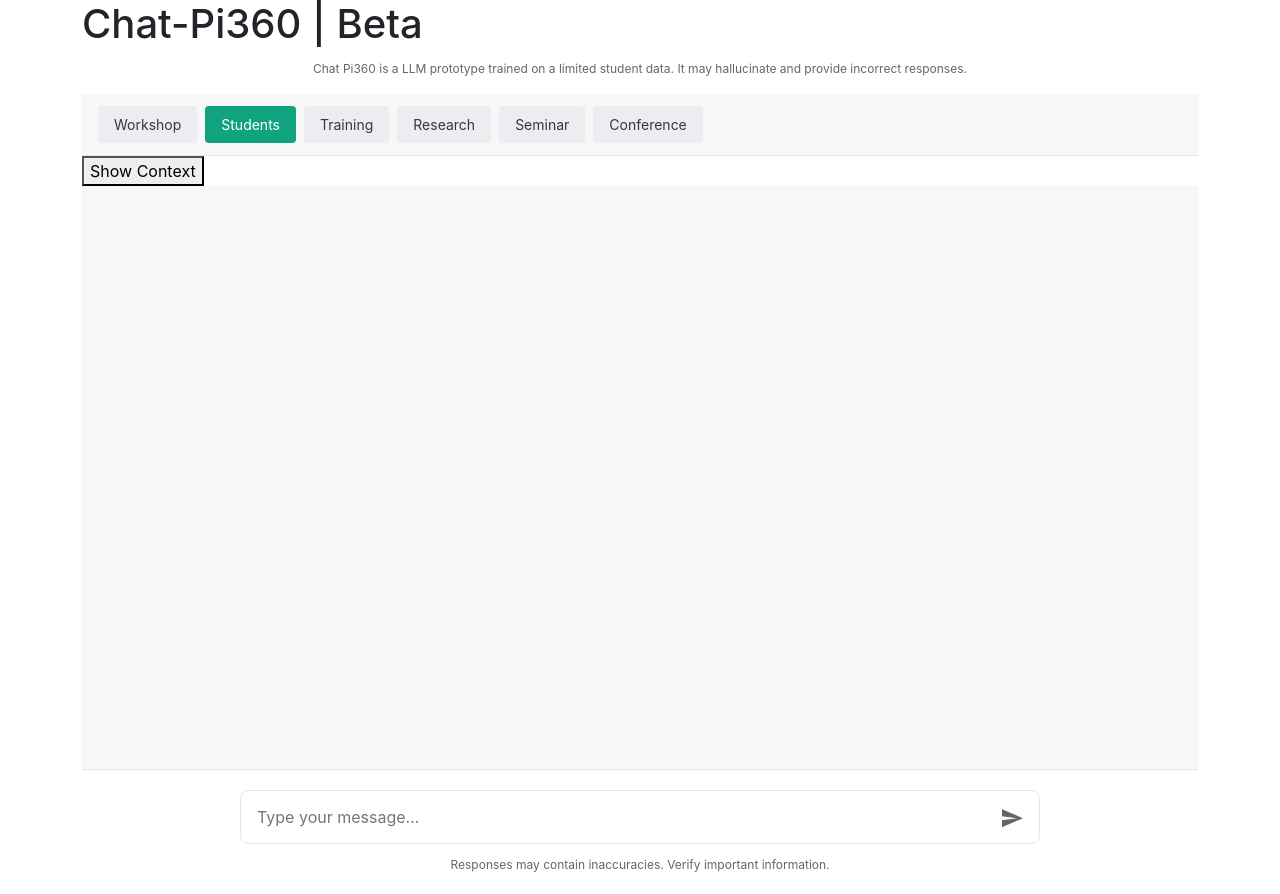
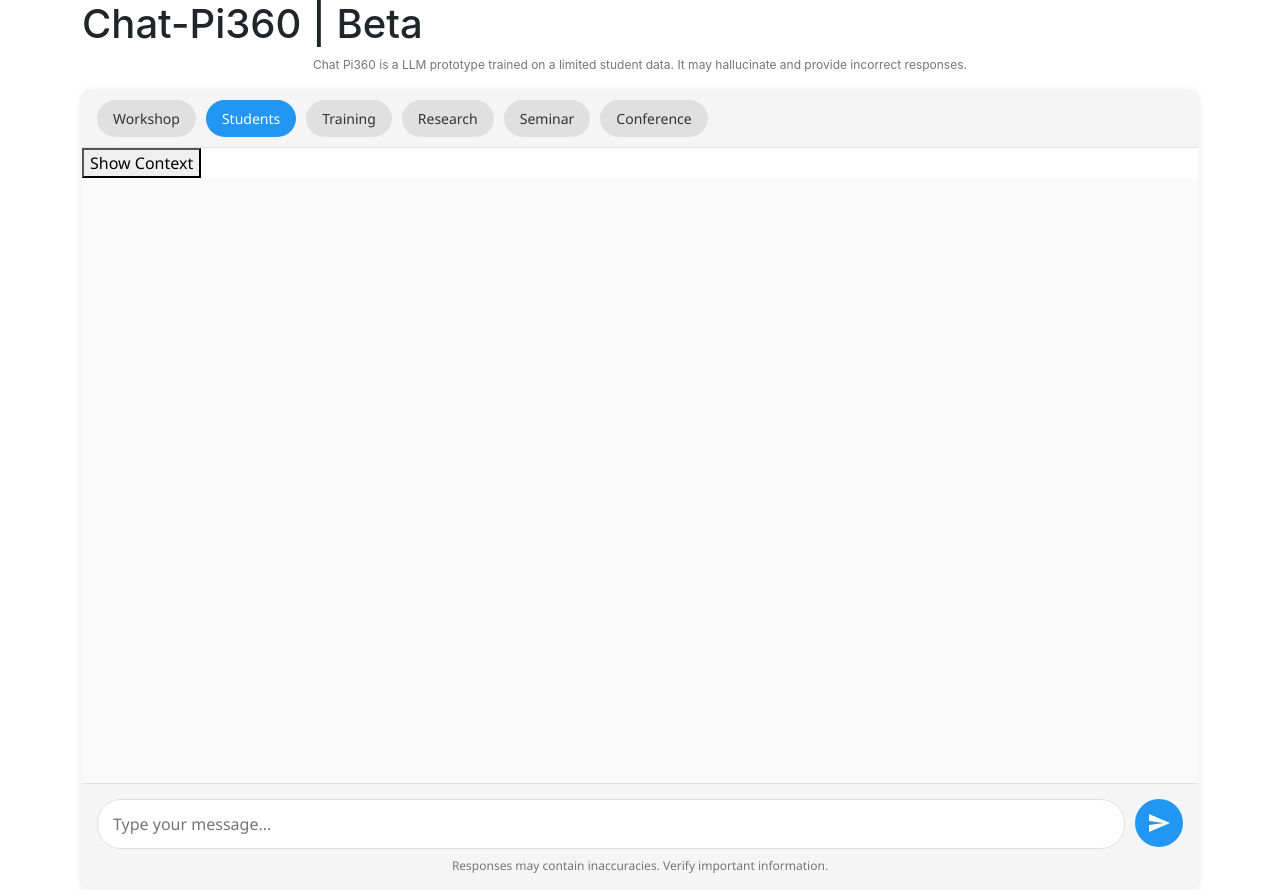
Before and after one commit to Thevanshgupta/pipeline-pi360-llm-dynamic-rag, a React (Create React App) app in the folder pi360-llm-v2/: page / in a window 1280 px wide. Built offline with nearby package versions, Linux system fonts and the light colour scheme; the HTML template or start-up script is replaced by a standard one.

Commit message:
Refactor Chatbot styles for improved layout and error handling

```diff
--- a/pi360-llm-v2/src/Chatbot.css
+++ b/pi360-llm-v2/src/Chatbot.css
@@ -1,181 +1,323 @@
-/* Chatbot.css */
+/* Base styles */
 .chatbot-container {
   display: flex;
   flex-direction: column;
   height: 100vh;
+  max-width: 1200px;
+  margin: 0 auto;
   background: #ffffff;
-  font-family: -apple-system, BlinkMacSystemFont, "Segoe UI", Roboto, Oxygen,
-    Ubuntu, Cantarell, sans-serif;
+  border-radius: 8px;
+  box-shadow: 0 2px 10px rgba(0, 0, 0, 0.1);
+  overflow: hidden;
+  font-family: 'Segoe UI', Tahoma, Geneva, Verdana, sans-serif;
 }
 
+/* Section selector */
 .section-selector {
   display: flex;
-  gap: 8px;
-  padding: 12px 16px;
-  background: #f7f7f8;
-  border-bottom: 1px solid #e5e5e5;
+  padding: 10px;
+  background: #f5f5f5;
+  border-bottom: 1px solid #e0e0e0;
+  overflow-x: auto;
 }
 
 .section-selector button {
   padding: 8px 16px;
+  margin: 0 5px;
   border: none;
-  border-radius: 4px;
-  background: #ececf1;
-  color: #353740;
+  border-radius: 20px;
+  background: #e0e0e0;
+  color: #333;
+  cursor: pointer;
   font-size: 14px;
-  cursor: pointer;
-  transition: all 0.2s ease;
+  white-space: nowrap;
 }
 
 .section-selector button.active {
-  background: #10a37f;
+  background: #2196f3;
   color: white;
 }
 
+/* Error handling */
+.error-banner {
+  background: #ffebee;
+  color: #c62828;
+  padding: 10px 15px;
+  border-radius: 4px;
+  margin: 10px;
+  display: flex;
+  justify-content: space-between;
+  align-items: center;
+}
+
+.error-banner button {
+  background: none;
+  border: none;
+  color: #c62828;
+  font-size: 18px;
+  cursor: pointer;
+}
+
+/* Context controls */
+.context-controls {
+  display: flex;
+  gap: 10px;
+  padding: 0 10px 10px;
+}
+
+.context-toggle, .clear-context {
+  padding: 8px 12px;
+  border-radius: 4px;
+  border: none;
+  cursor: pointer;
+  font-size: 14px;
+}
+
+.context-toggle {
+  background: #e3f2fd;
+  color: #1565c0;
+}
+
+.clear-context {
+  background: #ffebee;
+  color: #c62828;
+}
+
+/* Context display */
+.context-display {
+  background: #f5f5f5;
+  border-radius: 8px;
+  padding: 15px;
+  margin: 0 10px 15px;
+}
+
+.context-display h4 {
+  margin-top: 0;
+  color: #333;
+  font-size: 16px;
+  border-bottom: 1px solid #ddd;
+  padding-bottom: 8px;
+}
+
+.context-messages {
+  max-height: 200px;
+  overflow-y: auto;
+}
+
+.context-message {
+  padding: 8px;
+  margin: 5px 0;
+  border-radius: 4px;
+  background: white;
+  font-size: 14px;
+}
+
+.context-message.user {
+  border-left: 3px solid #2196f3;
+}
+
+.context-message.assistant {
+  border-left: 3px solid #4caf50;
+}
+
+/* Chat window */
 .chat-window {
   flex: 1;
+  padding: 15px;
   overflow-y: auto;
-  padding: 20px;
-  background: #f7f7f8;
+  background: #fafafa;
 }
 
 .message-container {
-  margin-bottom: 24px;
+  margin-bottom: 15px;
+  animation: fadeIn 0.3s ease;
 }
 
-.message {
-  max-width: 800px;
-  margin: 0 auto 8px;
+@keyframes fadeIn {
+  from { opacity: 0; transform: translateY(10px); }
+  to { opacity: 1; transform: translateY(0); }
+}
+
+.message-container.user {
+  text-align: right;
 }
 
 .message-content {
+  display: inline-flex;
+  max-width: 80%;
+  padding: 10px 15px;
+  border-radius: 18px;
+  position: relative;
+}
+
+.user .message-content {
+  background: #2196f3;
+  color: white;
+  margin-left: auto;
+}
+
+.bot .message-content {
+  background: #e0e0e0;
+  color: #333;
+  margin-right: auto;
+}
+
+.user-icon, .bot-icon {
+  width: 32px;
+  height: 32px;
+  border-radius: 50%;
   display: flex;
-  gap: 12px;
-  align-items: flex-start;
+  align-items: center;
+  justify-content: center;
+  margin-right: 10px;
+  font-weight: bold;
+  flex-shrink: 0;
 }
 
 .user-icon {
-  width: 32px;
-  height: 32px;
-  background: #10a37f;
+  background: #1565c0;
   color: white;
-  border-radius: 4px;
-  display: flex;
-  align-items: center;
-  justify-content: center;
-  font-size: 14px;
-  font-weight: 500;
+}
+
+.bot-icon {
+  background: #757575;
+  color: white;
 }
 
 .text-content {
-  padding: 12px 16px;
-  border-radius: 8px;
-  font-size: 16px;
-  line-height: 1.5;
+  word-break: break-word;
 }
 
-.message.user .text-content {
-  background: #10a37f;
-  color: white;
-  border-radius: 18px 18px 4px 18px;
+.message-timestamp {
+  font-size: 11px;
+  color: #757575;
+  margin-top: 4px;
 }
 
-.message.user .message-content {
-  flex-direction: row-reverse;
+/* SQL query display */
+.sql-query {
+  margin-top: 10px;
+  padding: 8px;
+  background: rgba(0, 0, 0, 0.05);
+  border-radius: 4px;
+  font-family: monospace;
+  font-size: 13px;
+  overflow-x: auto;
 }
 
-.bot-response {
-  max-width: 800px;
-  margin: 0 auto;
-  padding: 16px;
-  background: white;
-  border-radius: 8px;
-  box-shadow: 0 1px 3px rgba(0, 0, 0, 0.05);
-}
-
-.sql-query {
-  font-family: monospace;
-  color: #666;
-  font-size: 14px;
-  margin-bottom: 12px;
-  padding: 8px;
-  background: #f7f7f8;
-  border-radius: 4px;
-}
-
-.beautified-response {
-  margin-bottom: 16px;
-  line-height: 1.6;
-  color: #333;
+/* Table styles */
+.table-container {
+  margin-top: 15px;
+  overflow-x: auto;
 }
 
 .data-table {
   width: 100%;
-  margin-top: 16px;
   border-collapse: collapse;
+  margin-top: 10px;
+  font-size: 14px;
+}
+
+.data-table th, .data-table td {
+  padding: 10px;
+  border: 1px solid #e0e0e0;
+  text-align: left;
 }
 
 .data-table th {
-  background: #f7f7f8;
-  padding: 12px;
-  text-align: left;
-  font-weight: 500;
-  color: #666;
+  background-color: #f5f5f5;
+  font-weight: bold;
 }
 
-.data-table td {
-  padding: 12px;
-  border-top: 1px solid #eee;
-  color: #444;
+.data-table tr:nth-child(even) {
+  background-color: #fafafa;
 }
 
-.error-message {
-  max-width: 800px;
-  margin: 8px auto 0;
-  padding: 12px;
-  background: #fee;
-  color: #cc0000;
-  border-radius: 8px;
-  border: 1px solid #ffd6d6;
+.export-button-container {
+  text-align: right;
+  margin-bottom: 10px;
 }
 
+.export-csv-button {
+  padding: 6px 12px;
+  background: #4caf50;
+  color: white;
+  border: none;
+  border-radius: 4px;
+  cursor: pointer;
+  font-size: 14px;
+}
+
+/* Typing indicator */
+.typing-indicator {
+  display: flex;
+  padding: 10px;
+}
+
+.typing-indicator .dot {
+  width: 8px;
+  height: 8px;
+  background: #757575;
+  border-radius: 50%;
+  margin: 0 3px;
+  animation: bounce 1.4s infinite ease-in-out;
+}
+
+.typing-indicator .dot:nth-child(1) {
+  animation-delay: -0.32s;
+}
+
+.typing-indicator .dot:nth-child(2) {
+  animation-delay: -0.16s;
+}
+
+@keyframes bounce {
+  0%, 80%, 100% { transform: translateY(0); }
+  40% { transform: translateY(-8px); }
+}
+
+/* Input area */
 .input-container {
-  padding: 20px;
-  background: white;
-  border-top: 1px solid #e5e5e5;
+  padding: 15px;
+  border-top: 1px solid #e0e0e0;
+  background: #f5f5f5;
 }
 
 .input-wrapper {
-  position: relative;
-  max-width: 800px;
-  margin: 0 auto;
+  display: flex;
+  margin-bottom: 8px;
 }
 
-input {
-  width: 100%;
-  padding: 14px 48px 14px 16px;
-  border: 1px solid #e5e5e5;
-  border-radius: 8px;
+.input-wrapper input {
+  flex: 1;
+  padding: 12px 15px;
+  border: 1px solid #e0e0e0;
+  border-radius: 24px;
   font-size: 16px;
-  transition: all 0.2s ease;
+  outline: none;
 }
 
-input:focus {
-  outline: none;
-  border-color: #10a37f;
-  box-shadow: 0 0 0 3px rgba(16, 163, 127, 0.1);
+.input-wrapper input:focus {
+  border-color: #2196f3;
 }
 
 .send-button {
-  position: absolute;
-  right: 12px;
-  top: 50%;
-  transform: translateY(-50%);
-  background: none;
+  width: 48px;
+  height: 48px;
+  margin-left: 10px;
+  background: #2196f3;
   border: none;
-  padding: 4px;
+  border-radius: 50%;
+  color: white;
   cursor: pointer;
-  color: #666;
+  display: flex;
+  align-items: center;
+  justify-content: center;
+}
+
+.send-button:disabled {
+  background: #b0bec5;
+  cursor: not-allowed;
 }
 
 .send-icon {
@@ -184,97 +326,8 @@
   fill: currentColor;
 }
 
-.send-button:hover .send-icon {
-  fill: #10a37f;
+.disclaimer {
+  font-size: 12px;
+  color: #757575;
+  text-align: center;
 }
-
-.typing-indicator {
-  display: flex;
-  justify-content: center;
-  gap: 8px;
-  padding: 16px;
-}
-
-.dot {
-  width: 8px;
-  height: 8px;
-  background: #ddd;
-  border-radius: 50%;
-  animation: bounce 1.4s infinite ease-in-out;
-}
-
-.table-container {
-  position: relative;
-  margin-top: 16px;
-}
-
-.export-button-container {
-  position: absolute;
-  top: -40px;
-  right: 0;
-}
-
-.export-csv-button {
-  padding: 8px 16px;
-  background: #10a37f;
-  color: white;
-  border: none;
-  border-radius: 4px;
-  cursor: pointer;
-  font-size: 14px;
-  transition: all 0.2s ease;
-}
-
-.export-csv-button:hover {
-  background: #0d8266;
-  transform: translateY(-1px);
-}
-
-.data-table {
-  width: 100%;
-  margin-top: 8px;
-  /* Keep existing table styles */
-}
-
-@keyframes bounce {
-  0%,
-  80%,
-  100% {
-    transform: translateY(0);
-  }
-  40% {
-    transform: translateY(-8px);
-  }
-}
-.message-meta {
-  font-size: 0.8em;
-  color: #666;
-  margin-top: 4px;
-}
-
-.clear-history-button {
-  background-color: #ff4444;
-  color: white;
-  border: none;
-  padding: 8px 12px;
-  margin: 5px;
-  border-radius: 4px;
-  cursor: pointer;
-}
-
-.clear-history-button:hover {
-  background-color: #cc0000;
-}
-
-.empty-chat {
-  text-align: center;
-  padding: 20px;
-  color: #666;
-}
-
-.disclaimer {
-  text-align: center;
-  color: #666;
-  font-size: 12px;
-  margin-top: 12px;
-}
```
